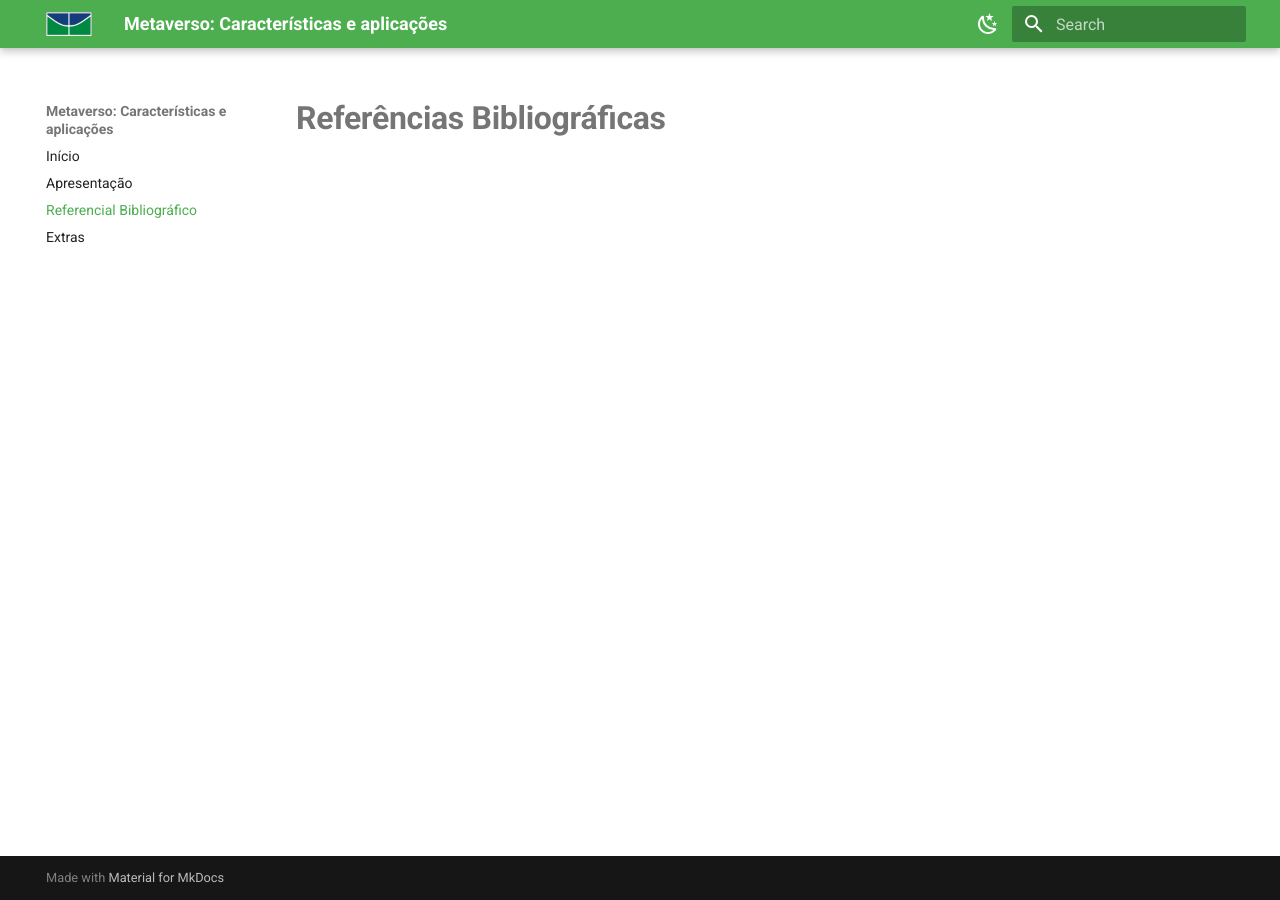
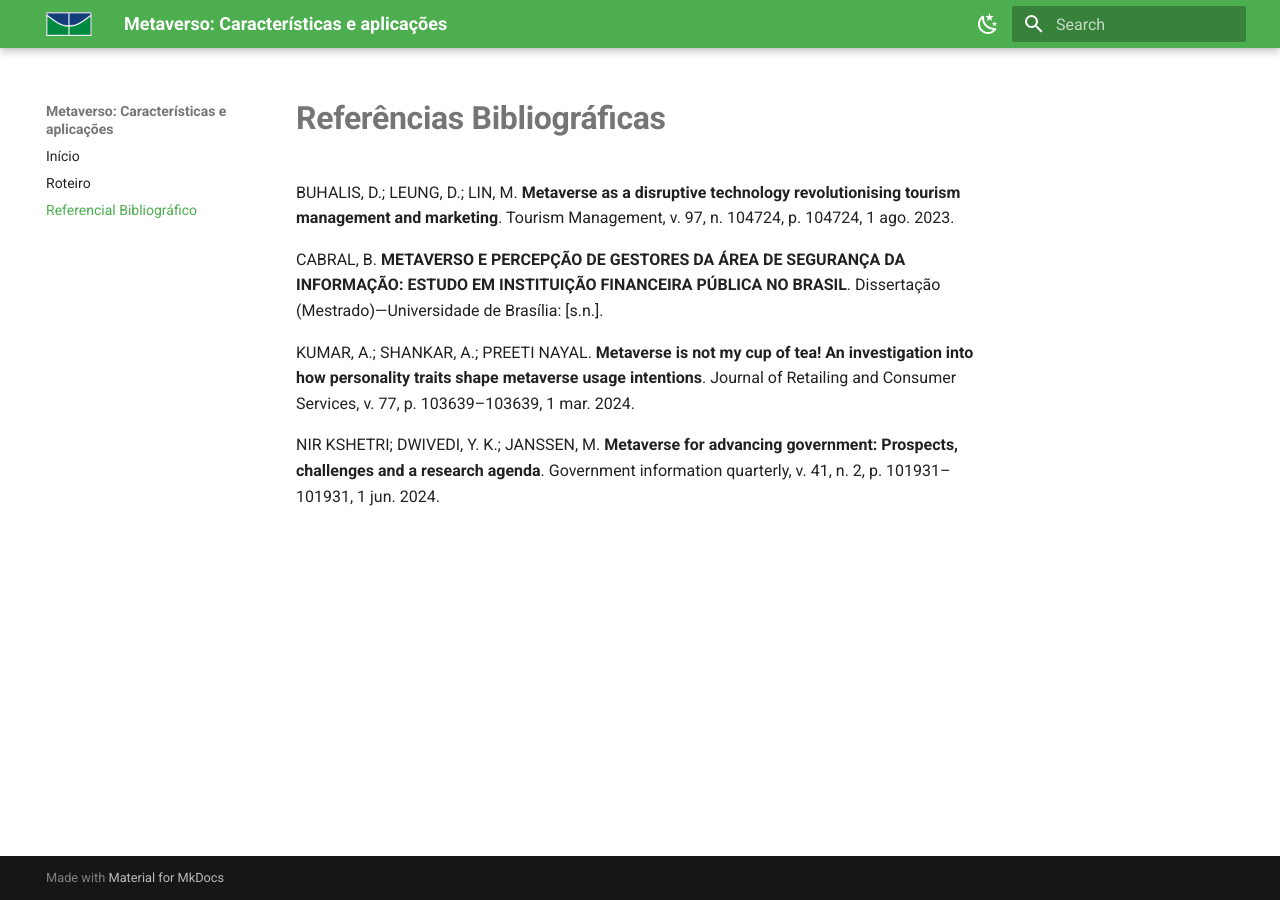
Before and after one commit to juanmangueira/asi-metaverso, an MkDocs documentation site: the page built from docs/referencias_bibliograficas.md, in a window 1280 px wide. Built offline with MkDocs 1.6.1 and Material for MkDocs 9.7.7, drawn with Linux system fonts in a browser that asks for light colours.

Commit message:
Adicionar roteiro sobre o Metaverso e atualizar a navegação no mkdocs.yml

```diff
--- a/docs/referencias_bibliograficas.md
+++ b/docs/referencias_bibliograficas.md
@@ -1,7 +1,8 @@
 # **Referências Bibliográficas**
-<!-- BERNADINELLI, I.; CANDIDO, S. E. A.; TONELLI, M. J. Neoliberalismo e envelhecimento ativo: O papel dos programas empresariais de preparação para aposentadoria. **Revista de Administração
-Mackenzie**, São Paulo, v.24, n.1, p. 1–27, 2023. Disponível em: <https://doi.org/10.1590/1678-6971/eRAMG230168.pt>. Acesso em: 17 de jan. de 2025.
+‌BUHALIS, D.; LEUNG, D.; LIN, M. **Metaverse as a disruptive technology revolutionising tourism management and marketing**. Tourism Management, v. 97, n. 104724, p. 104724, 1 ago. 2023.
 
-FOURNIER, V.; GREY, C. Hora da verdade: condições e prospectos para os estudos críticos de gestão. _In_: CALDAS, M. P. (coord.); BERTERO, C. O. (coord.). **Teoria das Organizações**. São Paulo: Atlas, 2007. p. 335-360.
+CABRAL, B. **METAVERSO E PERCEPÇÃO DE GESTORES DA ÁREA DE SEGURANÇA DA INFORMAÇÃO: ESTUDO EM INSTITUIÇÃO FINANCEIRA PÚBLICA NO BRASIL**. Dissertação (Mestrado)—Universidade de Brasília: [s.n.].
 
-VIEIRA, M. M. F; CALDAS, M. P. Teoria crítica e pós-modernismo: principais alternativas à hegemonia funcionalista. _In_: CALDAS, M. P. (coord.); BERTERO, C. O. (coord.). **Teoria das Organizações**. São Paulo: Atlas, 2007. p. 291-311. -->
+‌KUMAR, A.; SHANKAR, A.; PREETI NAYAL. **Metaverse is not my cup of tea! An investigation into how personality traits shape metaverse usage intentions**. Journal of Retailing and Consumer Services, v. 77, p. 103639–103639, 1 mar. 2024.
+
+NIR KSHETRI; DWIVEDI, Y. K.; JANSSEN, M. **Metaverse for advancing government: Prospects, challenges and a research agenda**. Government information quarterly, v. 41, n. 2, p. 101931–101931, 1 jun. 2024.
--- a/mkdocs.yml
+++ b/mkdocs.yml
@@ -24,6 +24,7 @@
 
 nav:
   - Início: index.md
-  - Apresentação: apresentacao.md
+  - Roteiro: roteiro.md
   - Referencial Bibliográfico: referencias_bibliograficas.md
-  - Extras: extras.md
+  # - Apresentação: apresentacao.md
+  # - Extras: extras.md
```
Also changed, not shown: docs/roteiro.md (added, +29 -0 lines).
